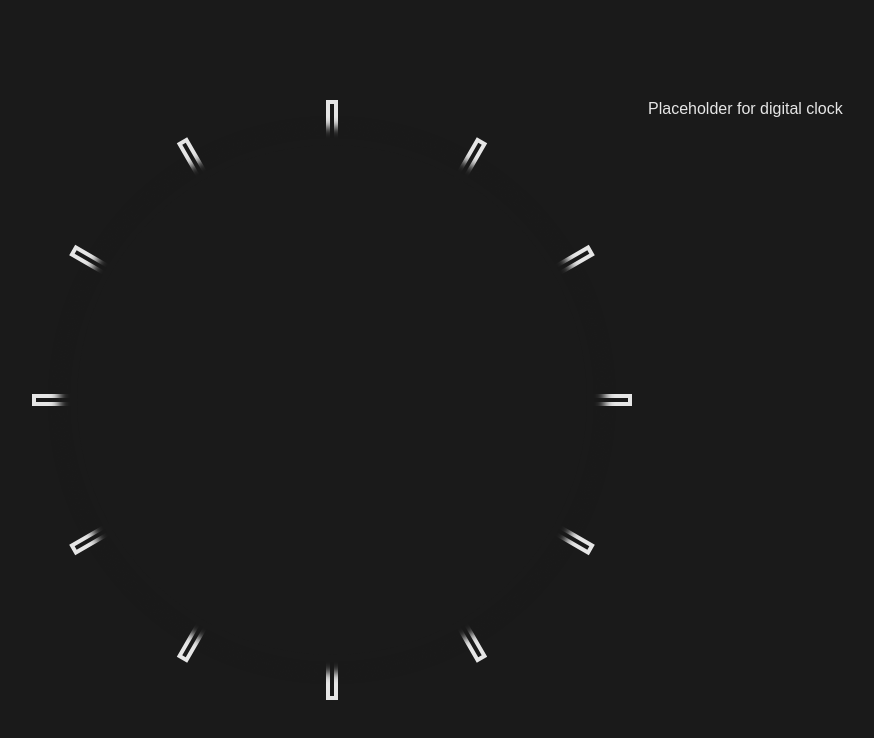
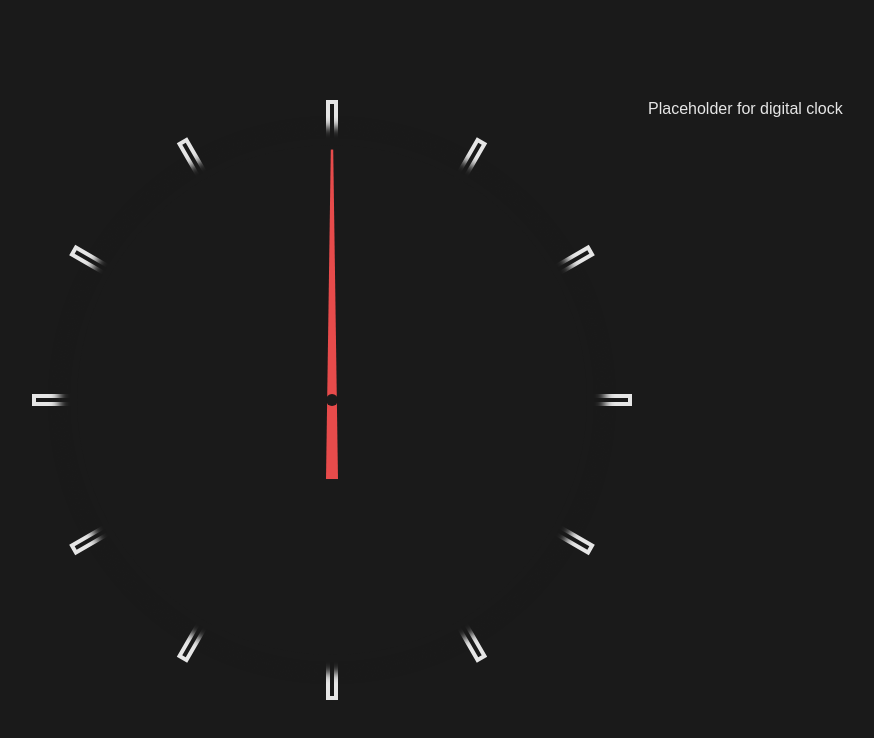
Before and after one commit to wilian05012/HtmlClock, a website built with webpack: page index.html in a window 1280 px wide. Shown: the whole page, without its empty margins (0-874 px from the left). Built offline with nearby package versions, Linux system fonts and the light colour scheme.

Commit message:
creating seconds clock hand

```diff
--- a/index.html
+++ b/index.html
@@ -14,6 +14,8 @@
                 <div class="tick"></div>
                 <div class="tick"></div>
                 <div class="sphere"></div>
+                <div id="secondsHand"></div>
+                <div id="pivot"></div>
             </div>
             <div id="digitalClock">
                 <p>Placeholder for digital clock</p>
--- a/src/styles/index.scss
+++ b/src/styles/index.scss
@@ -52,4 +52,21 @@ body {
         box-shadow: 0 0 10px 18px map-get($map: $palette, $key: 'bg-dark');
         z-index: 10;
     }
+    #secondsHand {
+        z-index: 20;
+        width: 55%;
+        height: 12px;
+        background: map-get($map: $palette, $key: 'accent1');
+        clip-path: polygon(0 0, 100% 40%, 100% 60%, 0 100%);
+        transform:
+            rotate(-90deg)
+            translateX(26%);
+    }
+    #pivot {
+        z-index: 30;
+        width: 12px;
+        aspect-ratio: 1;
+        border-radius: 50%;
+        background-color: map-get($map: $palette, $key: 'bg-dark');
+    }
 }
--- a/src/styles/theme/palette.scss
+++ b/src/styles/theme/palette.scss
@@ -1,5 +1,5 @@
 $palette: (
     bg-dark: hsl(0, 0%, 10%),
     fg-light: hsl(0, 0%, 90%),
-    accent2: hsl(0, 76%, 60%)
+    accent1: hsl(0, 76%, 60%)
 );
```
